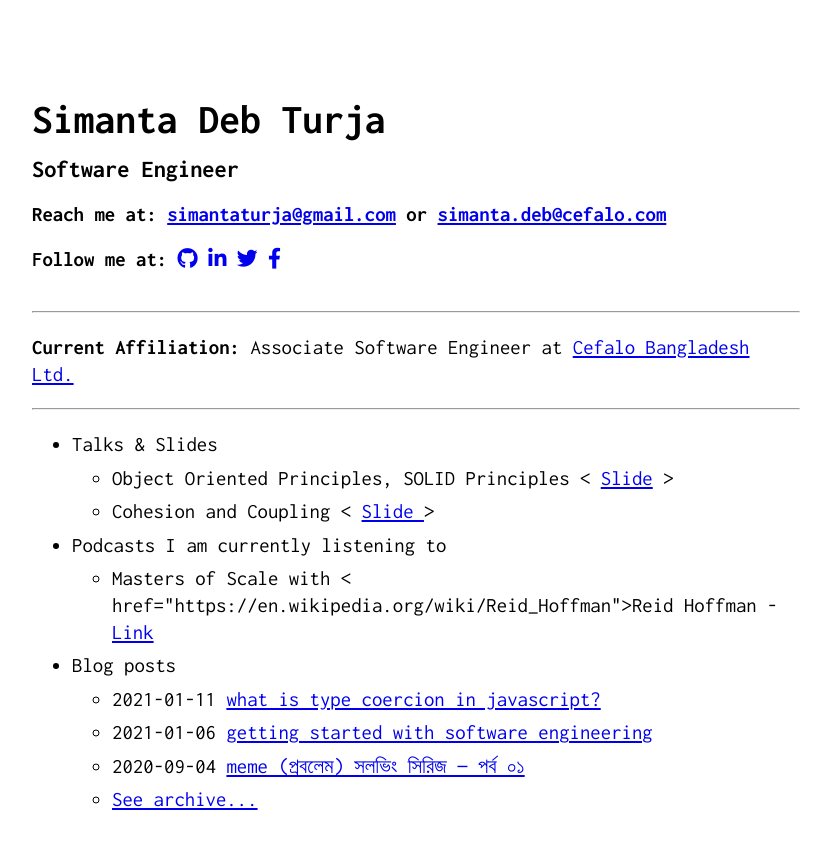
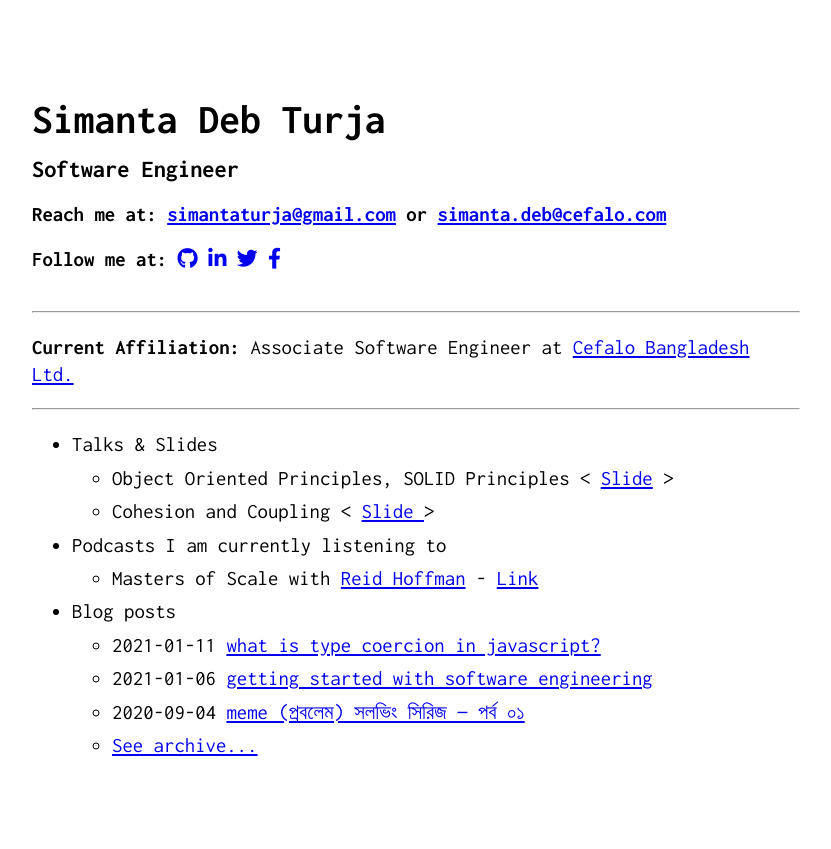
Before and after one commit to simantaturja/simantaturja.github.ioo, a Jekyll site: the page built from index.md, in a window 1280 px wide. Shown: the top 849 px of the page, without its empty margins (224-1055 px from the left). Built offline with Jekyll 4.4.1, drawn with Linux system fonts in a browser that asks for light colours.

Commit message:
fixed <a> tag bug in podcast

```diff
--- a/_data/menu.yml
+++ b/_data/menu.yml
@@ -9,7 +9,7 @@ entries:
 
   - title: Podcasts I am currently listening to
     entries:
-      - title: Masters of Scale with < href="https://en.wikipedia.org/wiki/Reid_Hoffman">Reid Hoffman</> - <a href="https://podcasts.google.com/feed/aHR0cHM6Ly9yc3MuYXJ0MTkuY29tL21hc3RlcnMtb2Ytc2NhbGU">Link</a>
+      - title: Masters of Scale with <a href="https://en.wikipedia.org/wiki/Reid_Hoffman">Reid Hoffman</a> - <a href="https://podcasts.google.com/feed/aHR0cHM6Ly9yc3MuYXJ0MTkuY29tL21hc3RlcnMtb2Ytc2NhbGU">Link</a>
 
   - title: Blog posts
     post_list:
```
